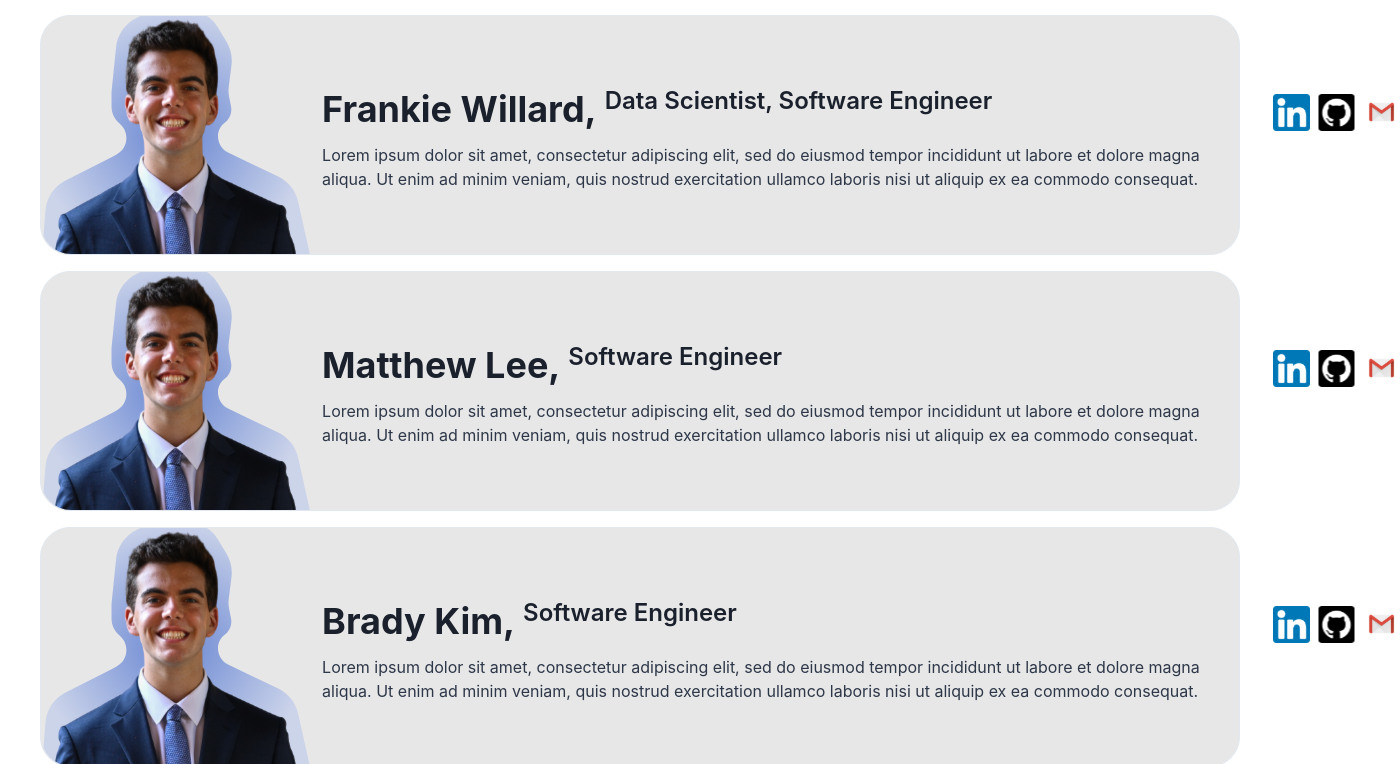
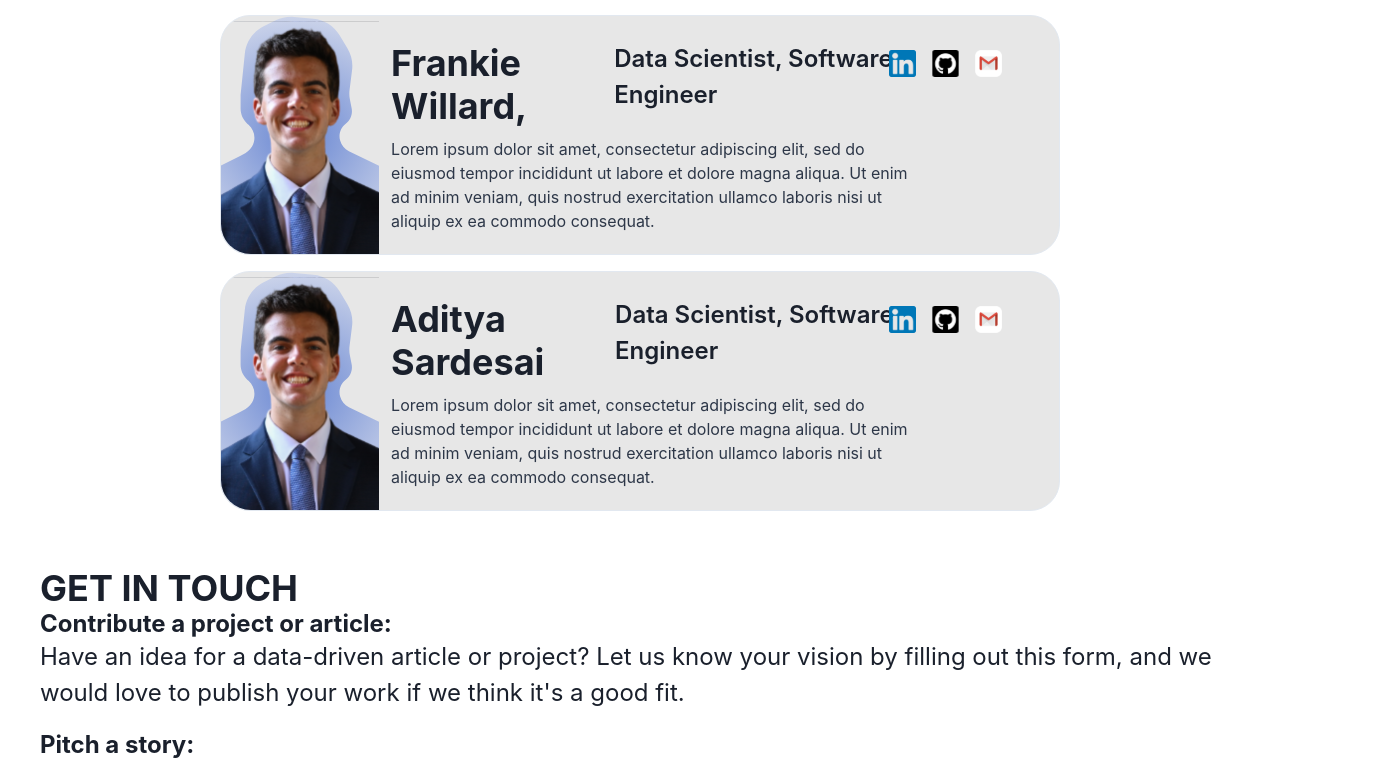
Before and after one commit to statpad-basketball/statpad-basketball.github.io, a React (Create React App) app: page /about in a window 1280 px wide. Shown: the part 776-1540 px from the top of the page, 1400 px wide, since content can reach past the window. Built offline with nearby package versions, Linux system fonts and the light colour scheme.

Commit message:
Slight edits to About

```diff
--- a/src/components/About/About.js
+++ b/src/components/About/About.js
@@ -52,24 +52,17 @@ const About = () => {
         gmailLink="https://www.linkedin.com/in/milesfking/"
       />
       <AboutPart
-        title="Matthew Lee,"
-        role="Software Engineer"
+        title="Aditya Sardesai"
+        role="Data Scientist, Software Engineer"
         desc="Lorem ipsum dolor sit amet, consectetur adipiscing elit, sed do eiusmod tempor incididunt ut labore et dolore magna aliqua. Ut enim ad minim veniam, quis nostrud exercitation ullamco laboris nisi ut aliquip ex ea commodo consequat."
         img="miles-king.svg"
         linkedinLink="https://www.linkedin.com/in/milesfking/"
         githubLink="https://www.linkedin.com/in/milesfking/"
         gmailLink="https://www.linkedin.com/in/milesfking/"
       />
-      <AboutPart
-        title="Brady Kim,"
-        role="Software Engineer"
-        desc="Lorem ipsum dolor sit amet, consectetur adipiscing elit, sed do eiusmod tempor incididunt ut labore et dolore magna aliqua. Ut enim ad minim veniam, quis nostrud exercitation ullamco laboris nisi ut aliquip ex ea commodo consequat."
-        img="miles-king.svg"
-        linkedinLink="https://www.linkedin.com/in/milesfking/"
-        githubLink="https://www.linkedin.com/in/milesfking/"
-        gmailLink="https://www.linkedin.com/in/milesfking/"
-      />
-      <Heading fontSize="4xl">GET IN TOUCH</Heading>
+      <Heading fontSize="4xl" mt={10}>
+        GET IN TOUCH
+      </Heading>
       <Heading fontSize="2xl">Contribute a project or article:</Heading>
       <Text pb="5" fontSize="2xl">
         Have an idea for a data-driven article or project? Let us know your
--- a/src/components/About/About.module.css
+++ b/src/components/About/About.module.css
@@ -10,26 +10,12 @@
     margin-top: 30px;
 }
 
-.githubIcon {
-    position: absolute;
-    width: 37px;
-    height: 37px;
-    left: 1318px;
+.icons {
+    left: ;
     margin-top: -15px;
 }
 
-.gmailIcon {
-    position: absolute;
-    width: 37px;
-    height: 37px;
-    left: 1363px;
-    margin-top: -15px;
-}
-
-.linkedinIcon {
-    position: absolute;
-    width: 37px;
-    height: 37px;
-    left: 1273px;
-    margin-top: -15px;
-}
+.icon {
+    width: 27px;
+    height: 27px;
+  }
--- a/src/components/About/AboutPart.js
+++ b/src/components/About/AboutPart.js
@@ -4,8 +4,10 @@ import {
   Flex,
   Heading,
   HStack,
+  Link,
   Image,
   Stack,
+  Spacer,
   Text,
   useColorModeValue,
 } from "@chakra-ui/react";
@@ -18,7 +20,7 @@ const AboutPart = (props) => {
       <Stack
         borderWidth="1px"
         borderRadius="30"
-        w="100%"
+        w="70%"
         height="15rem"
         direction="row"
         bg="#E7E7E7"
@@ -53,21 +55,23 @@ const AboutPart = (props) => {
             >
               {props.role}
             </Text>
-            <a href={props.linkedinLink}>
-              <img className={styles.linkedinIcon} alt="" src="linkedin.svg" />
-            </a>
-            <a href={props.githubLink}>
-              <img className={styles.githubIcon} alt="" src="github.svg" />
-            </a>
-            <a href={props.gmailLink}>
-              <img className={styles.gmailIcon} alt="" src="gmail.svg" />
-            </a>
           </HStack>
 
           <Text color={useColorModeValue("gray.700", "gray.400")}>
             {props.desc}
           </Text>
         </Stack>
+        <HStack spacing={4} position="relative" bottom="30%" right="5%">
+          <Link href={props.linkedinLink}>
+            <Image className={styles.icon} alt="" src="linkedin.svg" />
+          </Link>
+          <Link href={props.githubLink}>
+            <Image className={styles.icon} alt="" src="github.svg" />
+          </Link>
+          <Link href={props.gmailLink}>
+            <Image className={styles.icon} alt="" src="gmail.svg" />
+          </Link>
+        </HStack>
       </Stack>
     </Center>
   );
--- a/src/components/Projects/ToolSelector.js
+++ b/src/components/Projects/ToolSelector.js
@@ -8,7 +8,7 @@ import ComparisonTool from "./ComparisonTool";
 
 const ToolSelector = () => {
   return (
-    <Tabs defaultIndex={0}>
+    <Tabs defaultIndex={0} display="flex" justifyContent="center">
       <TabList
         borderWidth="1px"
         borderRadius="30"
@@ -19,7 +19,6 @@ const ToolSelector = () => {
         justifyContent="center"
         alignItems="center"
         position="absolute"
-        left="248px"
         top="648px"
       >
         <Tab fontWeight="bold" _selected={{ borderBottom: "4px solid orange" }}>
```
